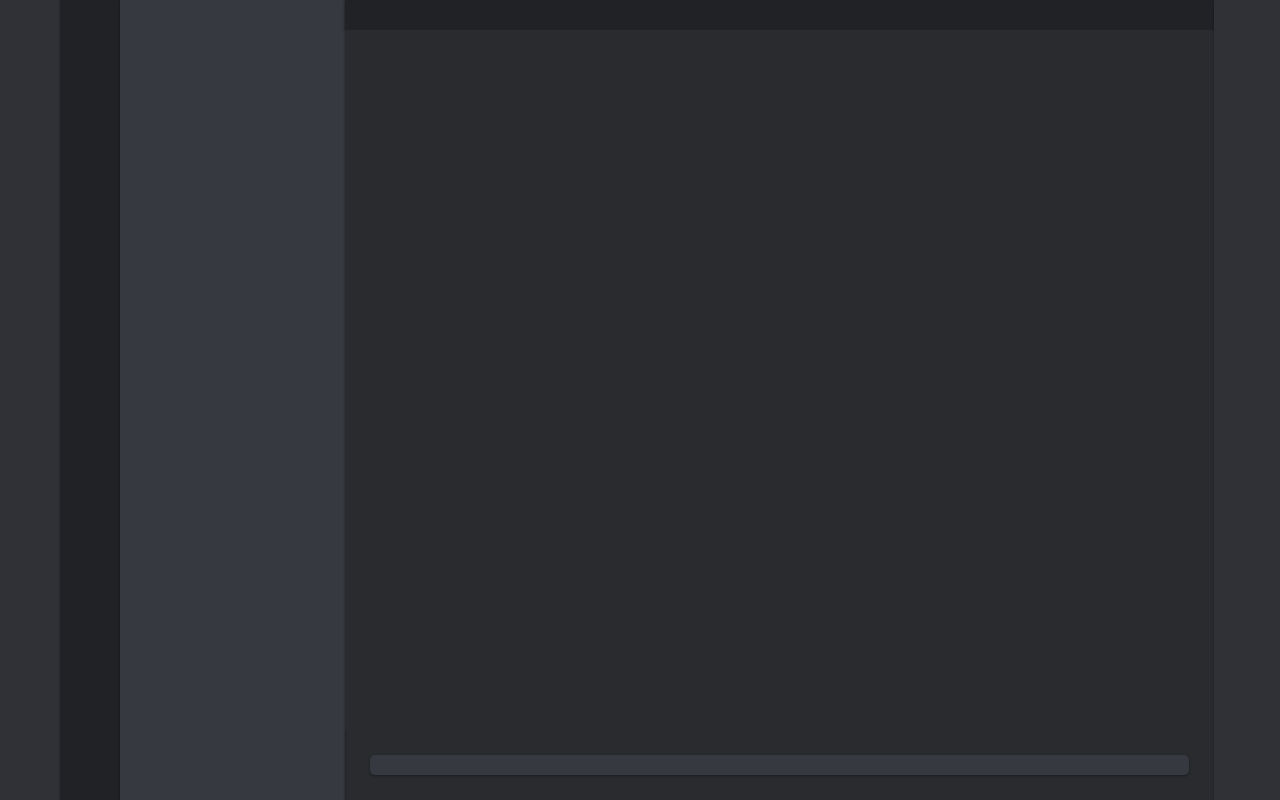
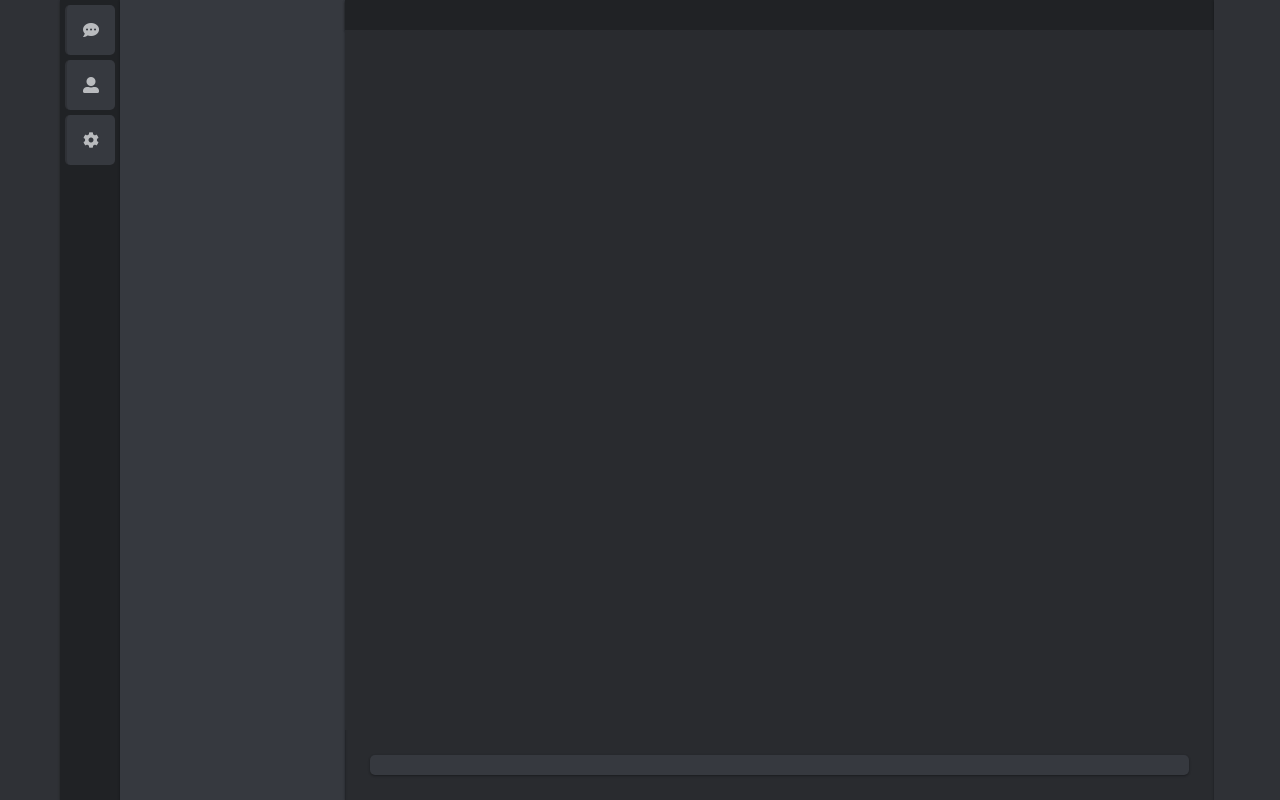
Before and after one commit to JefersonDev/chating-react, a React app: page / in a window 1280 px wide. Built offline with nearby package versions, Linux system fonts and the light colour scheme.

Commit message:
navigation handler

```diff
--- a/public/index.html
+++ b/public/index.html
@@ -2,7 +2,8 @@
 <html lang="pt-br">
 <head>
     <meta charset="UTF-8">
-    <title>websocket</title>
+    <title>chating</title>
+    <link rel="stylesheet" href="https://cdnjs.cloudflare.com/ajax/libs/font-awesome/5.15.1/css/all.min.css">
 </head>
 <body>
     <div id="app"></div>
--- a/src/application/App.js
+++ b/src/application/App.js
@@ -26,7 +26,17 @@ class App extends react.Component {
             <react.Fragment>
                 <div className={"left"}>
                     <div className={"notification shadow"} />
-                    <div className={"navigation shadow"} />
+                    <div className={"navigation shadow"} >
+                        <div className={"handlers"}>
+                            <ul >
+                                <li><i className="fas fa-comment-dots"/></li>
+                                <li><i className="fas fa-user-alt" /></li>
+                                {/*<li><i style={{marginLeft:'3px'}} className="fas fa-user-plus" /></li>*/}
+                                {/*<li><i className="fas fa-exclamation" /></li>*/}
+                                <li><i className="fas fa-cog" /></li>
+                            </ul>
+                        </div>
+                    </div>
                     <div className={"tab shadow"}>
 
                     </div>
--- a/src/styles/left/navigation.css
+++ b/src/styles/left/navigation.css
@@ -4,3 +4,29 @@
     padding: 5px;
     background-color: #202225;
 }
+
+.handlers {
+
+}
+
+.handlers ul {
+    list-style: none;
+}
+
+.handlers ul li {
+    width: 100%;
+    height: 50px;
+    display: flex;
+    align-items: center;
+    justify-content: center;
+    background-color: #36393f;
+    margin-bottom: 5px;
+    border-radius: 5px;
+    border-left: 2px solid #2f3136;
+}
+
+.handlers ul li:hover {
+    border-left: 2px solid #7289DA;
+    color:  #7289DA;
+    cursor: pointer;
+}
```
Also changed, not shown: 1 other file.
